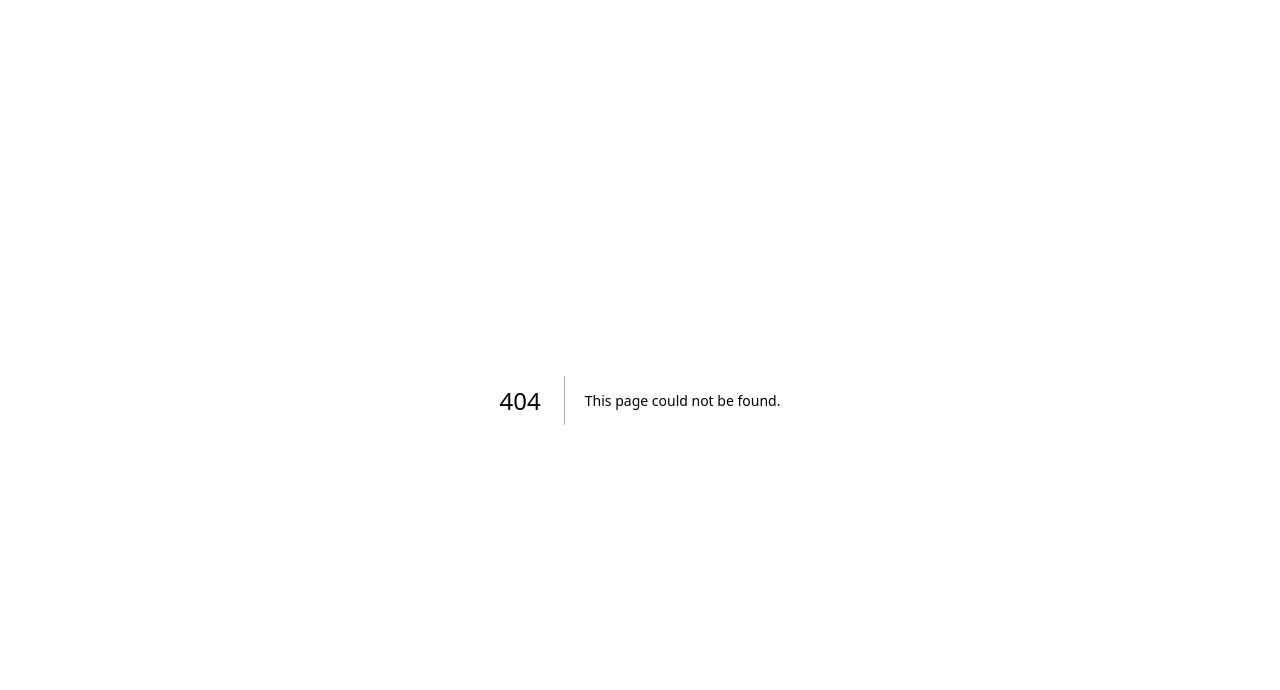
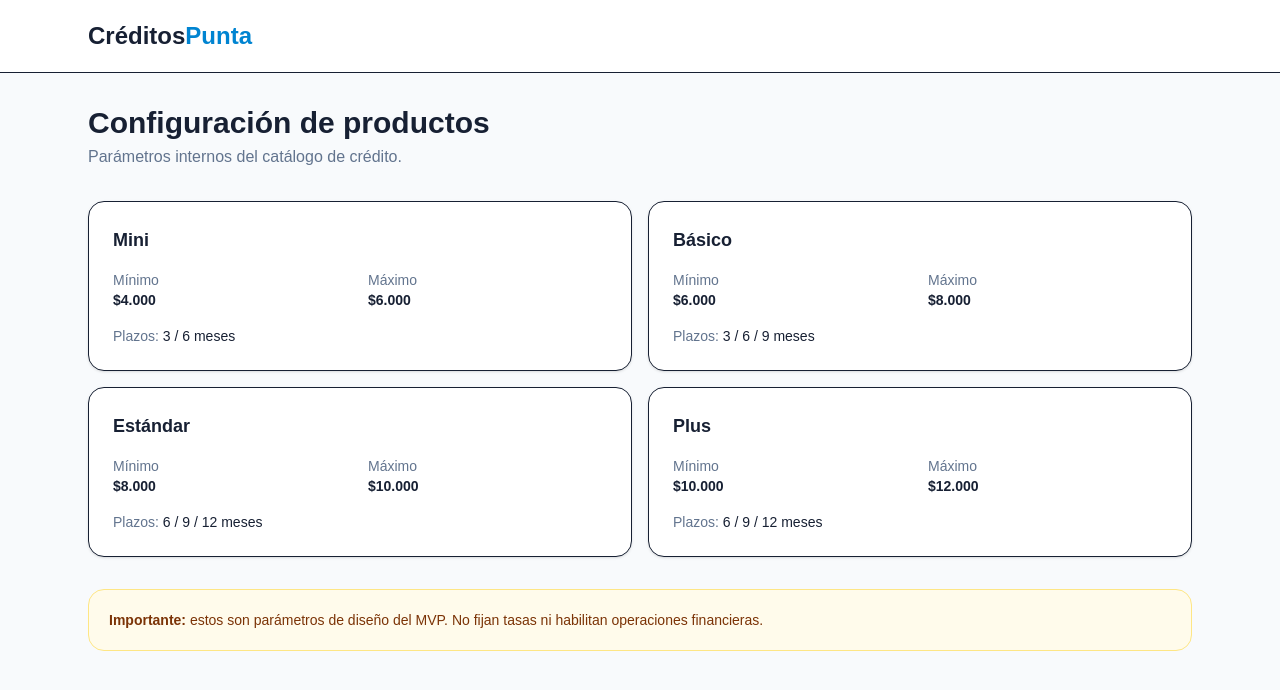
Before and after one commit to cardavaz/creditospunta, a Next.js app: page /configuracion in a window 1280 px wide. Before the commit this address had no page. Shown: the top 690 px of the page. Built offline with nearby package versions, Linux system fonts and the light colour scheme.

Commit message:
feat: add product configuration module

```diff
--- /dev/null
+++ b/app/configuracion/page.tsx
@@ -0,0 +1,2 @@
+const products=[{name:"Mini",min:4000,max:6000,terms:"3 / 6"},{name:"Básico",min:6000,max:8000,terms:"3 / 6 / 9"},{name:"Estándar",min:8000,max:10000,terms:"6 / 9 / 12"},{name:"Plus",min:10000,max:12000,terms:"6 / 9 / 12"}];
+export default function ConfiguracionPage(){return <main className="min-h-screen bg-slate-50"><header className="border-b bg-white"><div className="mx-auto max-w-6xl px-6 py-5"><div className="text-2xl font-bold">Créditos<span className="text-sky-600">Punta</span></div></div></header><div className="mx-auto max-w-6xl px-6 py-8"><h1 className="text-3xl font-bold">Configuración de productos</h1><p className="mt-1 text-slate-500">Parámetros internos del catálogo de crédito.</p><section className="mt-8 grid gap-4 md:grid-cols-2">{products.map(p=><div key={p.name} className="rounded-2xl border bg-white p-6 shadow-sm"><h2 className="text-lg font-bold">{p.name}</h2><div className="mt-4 grid grid-cols-2 gap-4 text-sm"><div><div className="text-slate-500">Mínimo</div><div className="font-semibold">${p.min.toLocaleString("es-UY")}</div></div><div><div className="text-slate-500">Máximo</div><div className="font-semibold">${p.max.toLocaleString("es-UY")}</div></div></div><div className="mt-4 text-sm"><span className="text-slate-500">Plazos:</span> {p.terms} meses</div></div>)}</section><div className="mt-8 rounded-2xl border border-amber-200 bg-amber-50 p-5 text-sm text-amber-900"><strong>Importante:</strong> estos son parámetros de diseño del MVP. No fijan tasas ni habilitan operaciones financieras.</div></div></main>}
```
